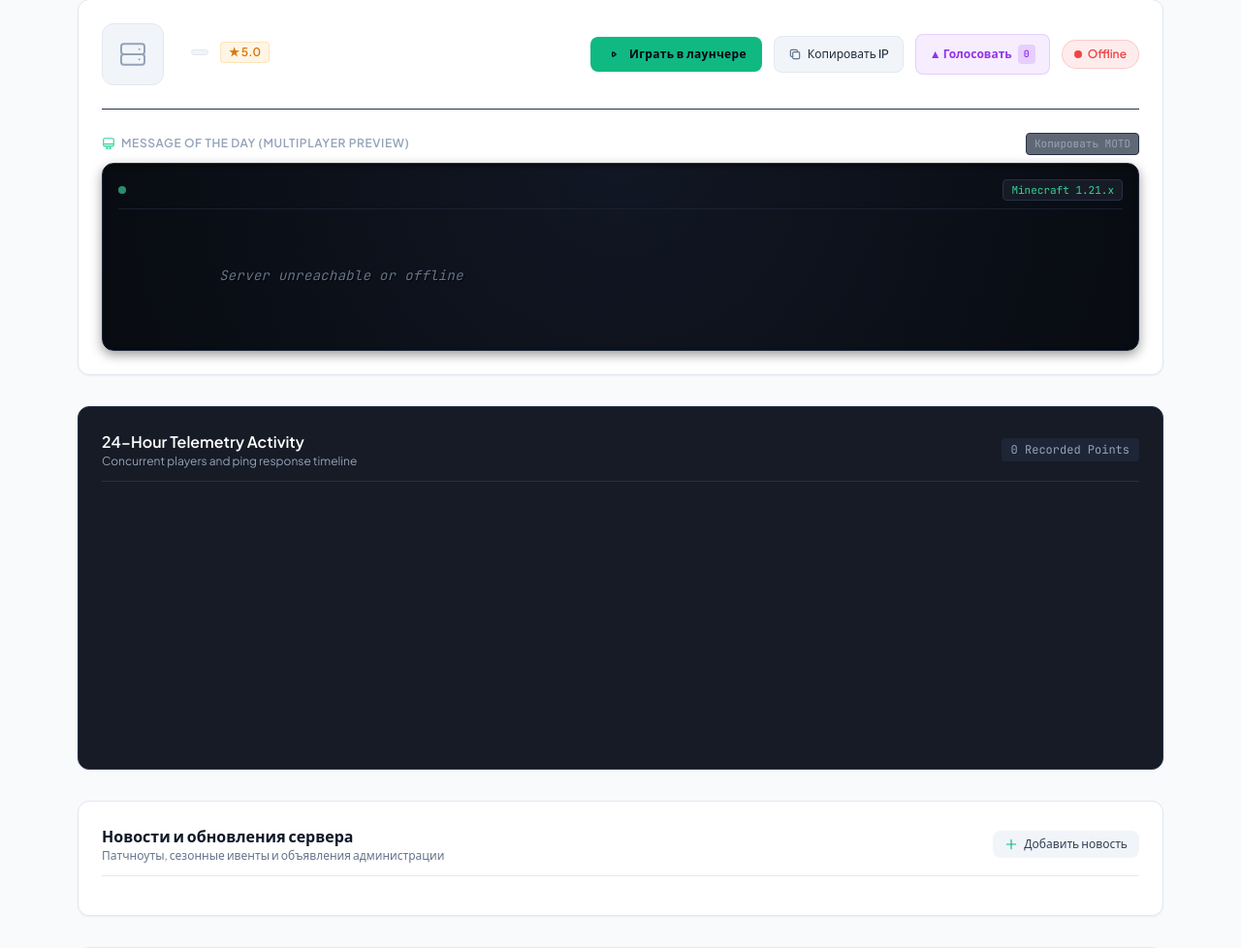
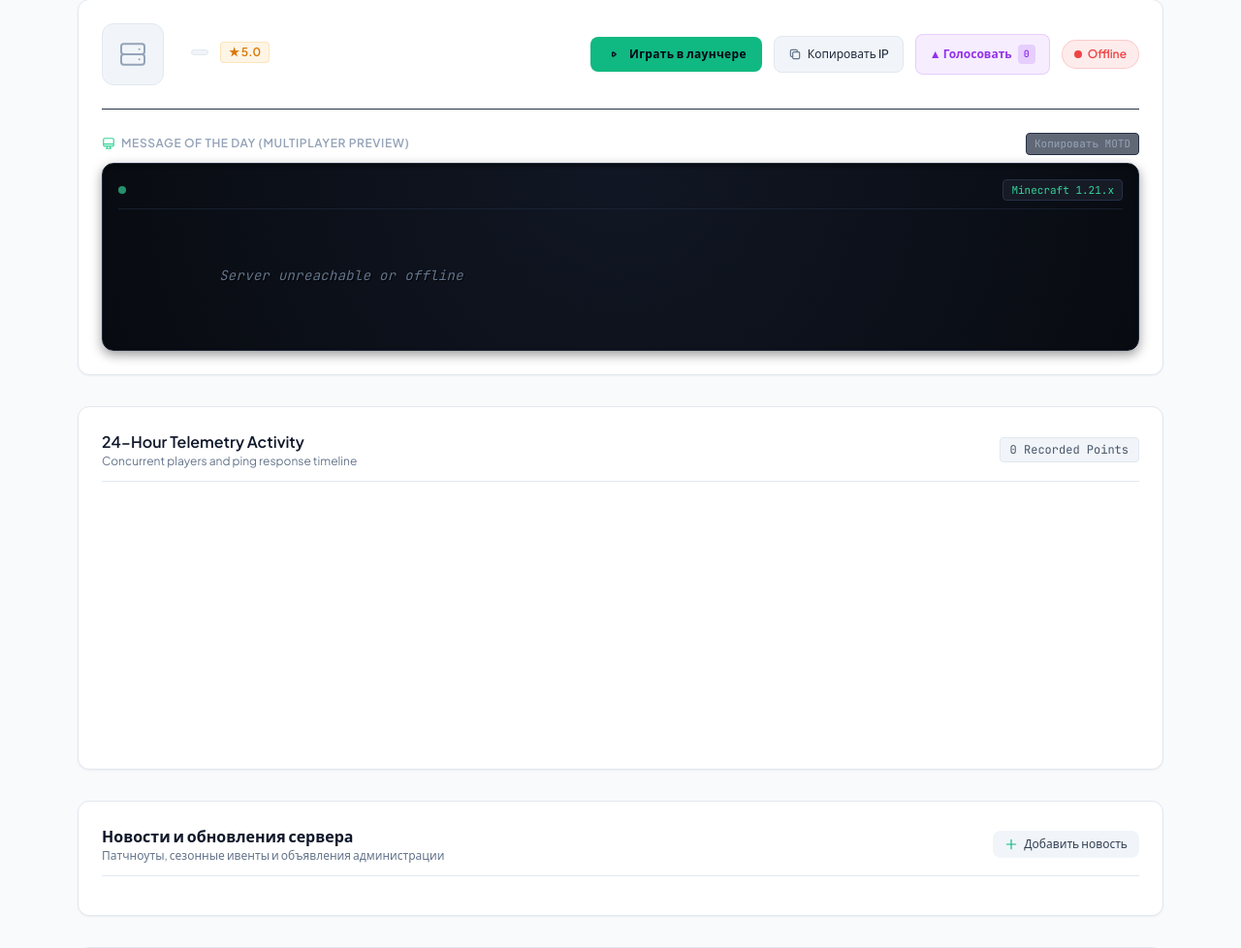
Before and after one commit to soroka-ilya/voxelvitals, a FastAPI app: template app/templates/server.html in a window 1280 px wide. Shown: the part 146-1124 px from the top of the page at 97% size. Run offline with FastAPI, Linux system fonts and the light colour scheme; the template is opened without the code that fills it, so the values that code supplies are empty; a map, chart or similar area stays blank; some libraries are stand-ins or nearby versions.

Commit message:
fix: resolve copyIp typeerror, restore theme contrast tokens, and make motd telemetry dynamic

```diff
--- a/app/static/css/style.css
+++ b/app/static/css/style.css
@@ -50,9 +50,13 @@ body {
 }
 
 .skeleton-box {
-  background: linear-gradient(90deg, #182030 25%, #222d42 50%, #182030 75%);
+  background: linear-gradient(90deg, #e2e8f0 25%, #cbd5e1 50%, #e2e8f0 75%);
   background-size: 200% 100%;
   animation: shimmer 1.8s infinite;
+}
+
+.dark .skeleton-box {
+  background: linear-gradient(90deg, #182030 25%, #222d42 50%, #182030 75%);
 }
 
 /* Authentic Minecraft Server Browser MOTD aesthetic */
--- a/app/static/js/app.js
+++ b/app/static/js/app.js
@@ -42,6 +42,7 @@ function copyIp(address, btn) {
     fallbackCopy(address);
   }
 
+  if (btn) {
     const label = btn.querySelector('.copy-label') || btn;
     const originalHtml = label.innerHTML;
     label.innerText = 'Скопировано!';
@@ -51,6 +52,7 @@ function copyIp(address, btn) {
       label.innerHTML = originalHtml;
       btn.classList.remove('border-emerald-500/50', 'text-emerald-400');
     }, 1500);
+  }
 }
 
 // Global query launcher
@@ -237,6 +239,9 @@ function initCatalogFilter() {
   if (resetBtn) {
     resetBtn.addEventListener('click', resetAllFilters);
   }
+
+  // Ensure initial labels and counts are synchronized
+  applyCatalogFilters();
 }
 
 // 3. Search Autocomplete Suggestions
@@ -413,7 +418,7 @@ function initAutocomplete() {
   document.body.addEventListener('htmx:beforeRequest', (evt) => {
     if (evt.detail.target && evt.detail.target.id === 'search-result') {
       evt.detail.target.innerHTML = `
-        <div class="rounded-xl border border-[#273147] bg-[#161b26] p-5 shadow-sm">
+        <div class="rounded-xl border border-slate-200 dark:border-[#273147] bg-white dark:bg-[#161b26] p-5 shadow-sm">
           <div class="flex items-start justify-between gap-4">
             <div class="flex items-center gap-4 w-full">
               <div class="w-14 h-14 rounded-lg skeleton-box flex-shrink-0"></div>
@@ -424,7 +429,7 @@ function initAutocomplete() {
             </div>
             <div class="h-6 w-20 rounded skeleton-box flex-shrink-0"></div>
           </div>
-          <div class="mt-4 pt-4 border-t border-[#273147]/60 space-y-2">
+          <div class="mt-4 pt-4 border-t border-slate-200 dark:border-[#273147]/60 space-y-2">
             <div class="h-4 w-3/4 rounded skeleton-box"></div>
             <div class="h-4 w-1/2 rounded skeleton-box"></div>
           </div>
@@ -458,7 +463,7 @@ function showToast(message, duration = 3000) {
 }
 
 // 5. Quick Open in Launcher Protocol Handler
-function launchMinecraft(address, edition = 'java', customName = '') {
+function launchMinecraft(address, edition = 'java', customName = '', btn = null) {
   const isBedrock = edition === 'bedrock' || address.includes('bedrock') || address.includes('19132');
   let uri = '';
   if (isBedrock) {
@@ -472,10 +477,14 @@ function launchMinecraft(address, edition = 'java', customName = '') {
   }
 
   // Copy IP to clipboard as seamless companion
-  copyIp(address);
+  copyIp(address, btn);
 
-  // Trigger launcher URI
+  // Trigger launcher URI safely
+  try {
     window.location.href = uri;
+  } catch (err) {
+    console.warn('Launcher URI trigger failed:', err);
+  }
   showToast(`Запуск через лаунчер... IP ${address} скопирован в буфер!`);
 }
 
@@ -489,6 +498,7 @@ function applyTheme(isDark) {
     document.documentElement.classList.add('light');
   }
   updateThemeIcons(isDark);
+  window.dispatchEvent(new CustomEvent('themechange', { detail: { isDark } }));
 }
 
 function updateThemeIcons(isDark) {
@@ -520,10 +530,11 @@ function initTheme() {
     applyTheme(prefersDark.matches);
   }
 
+  // React immediately to browser/system theme changes
   prefersDark.addEventListener('change', (e) => {
-    if (!localStorage.getItem('theme')) {
+    // If user hasn't explicitly overridden theme in current session, or system changes
     applyTheme(e.matches);
-    }
+    localStorage.removeItem('theme'); // keep in sync with automatic browser preference
   });
 }
 
--- a/app/static/js/chart_init.js
+++ b/app/static/js/chart_init.js
@@ -57,16 +57,16 @@ function renderTelemetryChart(canvasId, historyData) {
           display: true,
           position: 'top',
           labels: {
-            color: '#94a3b8',
+            color: document.documentElement.classList.contains('dark') ? '#94a3b8' : '#475569',
             font: { family: 'Plus Jakarta Sans', size: 12 },
             boxWidth: 12
           }
         },
         tooltip: {
-          backgroundColor: '#161b26',
-          titleColor: '#f1f5f9',
-          bodyColor: '#94a3b8',
-          borderColor: '#273147',
+          backgroundColor: document.documentElement.classList.contains('dark') ? '#161b26' : '#ffffff',
+          titleColor: document.documentElement.classList.contains('dark') ? '#f1f5f9' : '#0f172a',
+          bodyColor: document.documentElement.classList.contains('dark') ? '#94a3b8' : '#475569',
+          borderColor: document.documentElement.classList.contains('dark') ? '#273147' : '#e2e8f0',
           borderWidth: 1,
           padding: 10,
           displayColors: true,
@@ -75,7 +75,7 @@ function renderTelemetryChart(canvasId, historyData) {
       },
       scales: {
         x: {
-          grid: { color: 'rgba(255, 255, 255, 0.04)' },
+          grid: { color: document.documentElement.classList.contains('dark') ? 'rgba(255, 255, 255, 0.04)' : 'rgba(0, 0, 0, 0.05)' },
           ticks: { color: '#64748b', maxTicksLimit: 12, font: { size: 11 } }
         },
         yPlayers: {
@@ -83,7 +83,7 @@ function renderTelemetryChart(canvasId, historyData) {
           display: true,
           position: 'left',
           beginAtZero: true,
-          grid: { color: 'rgba(255, 255, 255, 0.04)' },
+          grid: { color: document.documentElement.classList.contains('dark') ? 'rgba(255, 255, 255, 0.04)' : 'rgba(0, 0, 0, 0.05)' },
           ticks: { color: '#10b981', font: { size: 11 } }
         },
         yPing: {
--- a/app/templates/partials/skeleton.html
+++ b/app/templates/partials/skeleton.html
@@ -1,5 +1,5 @@
 <!-- Realistic Skeleton Loader for Server Query -->
-<div class="rounded-xl border border-[#273147] bg-[#161b26] p-5 shadow-sm">
+<div class="rounded-xl border border-slate-200 dark:border-[#273147] bg-white dark:bg-[#161b26] p-5 shadow-sm">
   <div class="flex items-start justify-between gap-4">
     <div class="flex items-center gap-4 w-full">
       <div class="w-14 h-14 rounded-lg skeleton-box flex-shrink-0"></div>
@@ -11,7 +11,7 @@
     <div class="h-6 w-20 rounded skeleton-box flex-shrink-0"></div>
   </div>
 
-  <div class="mt-4 pt-4 border-t border-[#273147]/60 space-y-2">
+  <div class="mt-4 pt-4 border-t border-slate-200 dark:border-[#273147]/60 space-y-2">
     <div class="h-4 w-3/4 rounded skeleton-box"></div>
     <div class="h-4 w-1/2 rounded skeleton-box"></div>
   </div>
--- a/app/templates/server.html
+++ b/app/templates/server.html
@@ -128,13 +128,13 @@
   </div>
 
   <!-- 24-Hour Telemetry History Chart -->
-  <div class="rounded-xl border border-[#273147] bg-[#161b26] p-6 shadow-sm space-y-4">
-    <div class="flex items-center justify-between border-b border-[#273147] pb-3">
+  <div class="rounded-xl border border-slate-200 dark:border-[#273147] bg-white dark:bg-[#161b26] p-6 shadow-sm space-y-4 transition-colors">
+    <div class="flex items-center justify-between border-b border-slate-200 dark:border-[#273147] pb-3">
       <div>
-        <h2 class="text-base font-semibold text-white">24-Hour Telemetry Activity</h2>
-        <p class="text-xs text-slate-400">Concurrent players and ping response timeline</p>
+        <h2 class="text-base font-semibold text-slate-900 dark:text-white">24-Hour Telemetry Activity</h2>
+        <p class="text-xs text-slate-500 dark:text-slate-400">Concurrent players and ping response timeline</p>
       </div>
-      <span class="text-xs font-mono text-slate-400 bg-[#273147]/50 px-2.5 py-1 rounded">
+      <span class="text-xs font-mono text-slate-600 dark:text-slate-400 bg-slate-100 dark:bg-[#273147]/50 px-2.5 py-1 rounded border border-slate-200 dark:border-transparent">
         {{ history | length }} Recorded Points
       </span>
     </div>
@@ -194,13 +194,13 @@
 
   <!-- Player Sample (if available) -->
   {% if status.players_sample %}
-  <div class="rounded-xl border border-[#273147] bg-[#161b26] p-6 shadow-sm space-y-4">
-    <div class="flex items-center justify-between border-b border-[#273147] pb-3">
+  <div class="rounded-xl border border-slate-200 dark:border-[#273147] bg-white dark:bg-[#161b26] p-6 shadow-sm space-y-4 transition-colors">
+    <div class="flex items-center justify-between border-b border-slate-200 dark:border-[#273147] pb-3">
       <div>
-        <h2 class="text-base font-semibold text-white">Online Player Sample</h2>
-        <p class="text-xs text-slate-400">Sample of currently active players reported by ping protocol</p>
+        <h2 class="text-base font-semibold text-slate-900 dark:text-white">Online Player Sample</h2>
+        <p class="text-xs text-slate-500 dark:text-slate-400">Sample of currently active players reported by ping protocol</p>
       </div>
-      <span class="text-xs font-mono text-emerald-400 bg-emerald-500/10 px-2.5 py-1 rounded border border-emerald-500/20">
+      <span class="text-xs font-mono text-emerald-600 dark:text-emerald-400 bg-emerald-500/10 px-2.5 py-1 rounded border border-emerald-500/20">
         {{ status.players_sample | length }} Players
       </span>
     </div>
@@ -208,12 +208,12 @@
     <div class="grid grid-cols-2 sm:grid-cols-3 md:grid-cols-4 gap-3">
       {% for player in status.players_sample %}
         {% if player.name and player.name.strip() %}
-        <div class="flex items-center gap-2.5 p-2 rounded-lg bg-[#0c0f17] border border-[#273147] hover:border-emerald-500/40 transition-colors group">
-          <img src="https://mc-heads.net/avatar/{{ player.name }}/32" alt="{{ player.name }}" class="w-8 h-8 rounded-md flex-shrink-0 bg-[#161b26] border border-[#273147]" onerror="this.src='/static/favicon.svg';" />
+        <div class="flex items-center gap-2.5 p-2 rounded-lg bg-slate-50 dark:bg-[#0c0f17] border border-slate-200 dark:border-[#273147] hover:border-emerald-500/40 transition-colors group">
+          <img src="https://mc-heads.net/avatar/{{ player.name }}/32" alt="{{ player.name }}" class="w-8 h-8 rounded-md flex-shrink-0 bg-slate-100 dark:bg-[#161b26] border border-slate-200 dark:border-[#273147]" onerror="this.src='/static/favicon.svg';" />
           <div class="min-w-0 flex-1">
-            <span class="text-xs font-mono text-slate-200 block truncate group-hover:text-emerald-400 transition-colors font-medium">{{ player.name }}</span>
+            <span class="text-xs font-mono text-slate-800 dark:text-slate-200 block truncate group-hover:text-emerald-500 dark:group-hover:text-emerald-400 transition-colors font-medium">{{ player.name }}</span>
             <span class="text-[10px] text-slate-500 flex items-center gap-1">
-              <span class="w-1.5 h-1.5 rounded-full bg-emerald-400"></span>
+              <span class="w-1.5 h-1.5 rounded-full bg-emerald-500"></span>
               Активен
             </span>
           </div>
```
Also changed, not shown: app/templates/index.html (+45 -46 lines), app/templates/partials/server_card.html (+46 -13 lines), tests/test_features.py (+47 -4 lines). Lines whose indentation alone changed are shown as unchanged.
